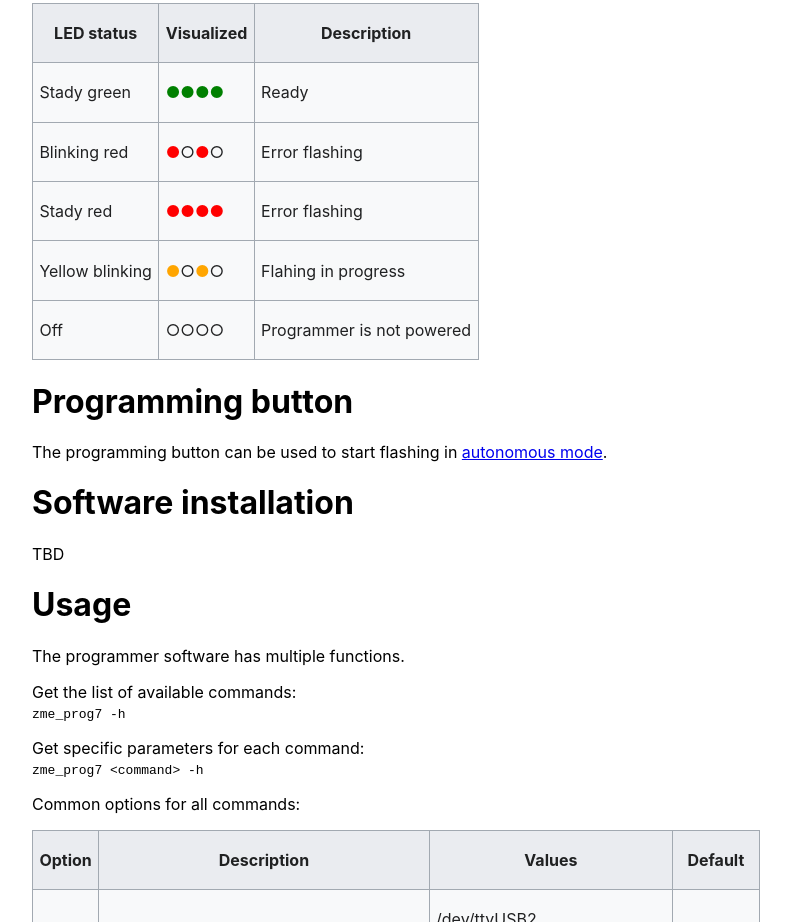
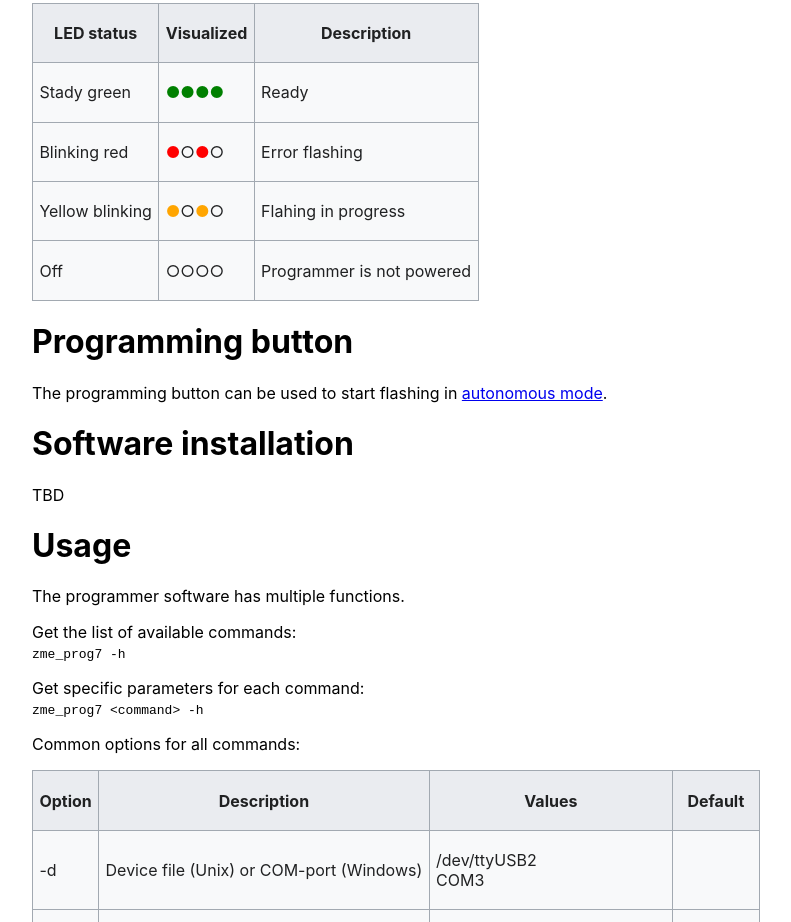
Before and after one commit to Z-Wave-Me/Programmer-manual, a plain HTML site: page index.html in a window 1280 px wide. Shown: the part 2667-3589 px from the top of the page, without its empty margins (284-1075 px from the left). Drawn offline with Linux system fonts and the light colour scheme.

Commit message:
remove extra stage

```diff
--- a/index.html
+++ b/index.html
@@ -180,11 +180,6 @@
                   <tr>
                      <td><p>Blinking red</p></td>
                      <td><p><font color="red">●</font>○<font color="red">●</font>○</p></td>
-                     <td><p>Error flashing</p></td>
-                  </tr>
-                  <tr>
-                     <td><p>Stady red</p></td>
-                     <td><p><font color="red">●●●●</font></p></td>
                      <td><p>Error flashing</p></td>
                   </tr>
                   <tr>
```
